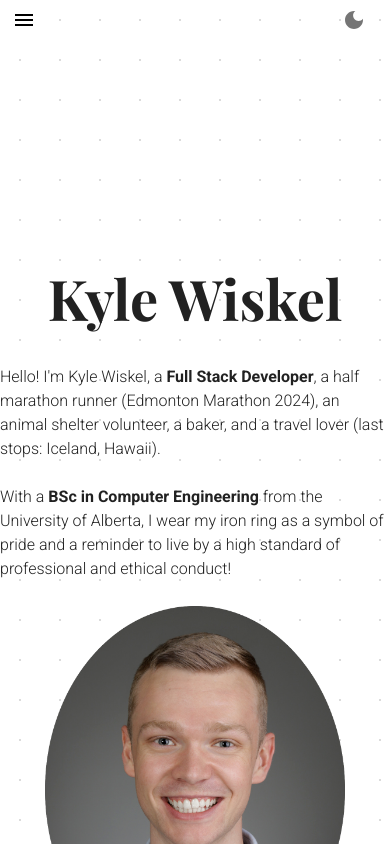
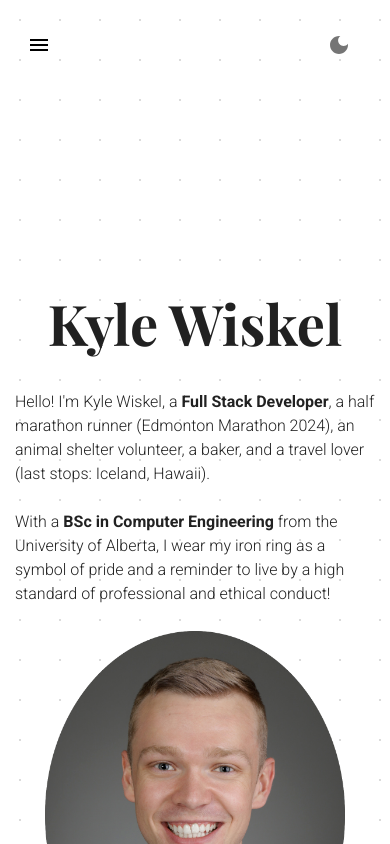
Before and after one commit to kwiskel/kylewiskel.dev, a Next.js app: page / in a window 390 px wide. Shown: the top 844 px of the page. Built offline with nearby package versions, Linux system fonts and the light colour scheme.

Commit message:
Background + responsiveness updates

```diff
--- a/app/page.tsx
+++ b/app/page.tsx
@@ -1,11 +1,12 @@
 'use client';
-import { Box, useTheme } from '@mui/material';
+import { Box, Collapse, useTheme } from '@mui/material';
 import NavigationBar from './ui/NavigationBar';
 import TitleSection from './ui/TitleSection';
 import ProjectsSection from './ui/ProjectsSection';
 import ContactSection from './ui/ContactSection';
 import WorkSection from './ui/WorkSection';
-import { useRef } from 'react';
+import { useRef, useState } from 'react';
+import { ExpandMore } from '@mui/icons-material';
 
 export default function Page() {
   const theme = useTheme();
@@ -14,23 +15,46 @@ export default function Page() {
   const workRef = useRef(null);
   const contactRef = useRef(null);
 
+  // const [showMore, setShowMore] = useState(false); // Controls expanded content
+
+  // const setCollapse = () => {
+  //   if (showMore) window.scrollTo({ top: 0, behavior: 'smooth' });
+  //   setShowMore(!showMore);
+  // };
+
   return (
+    <Box sx={{ display: 'flex', justifyContent: 'center' }}>
       <Box
         sx={{
-        backgroundColor: theme.palette.background.default,
-        backgroundImage: (theme) =>
-          theme.palette.mode === 'dark'
-            ? 'radial-gradient(circle, #ffffff26 1px, transparent 1px)'
-            : 'radial-gradient(circle, #12121226 1px, transparent 1px)',
-        backgroundSize: '40px 40px' /* Adjust for dot spacing */,
-        height: 'fit-content',
+          maxWidth: '1300px',
+          margin: {
+            xs: '25px 15px 50px 15px',
+            lg: '25px 100px 50px 100px',
+          },
         }}
       >
         <NavigationBar projectRef={projectRef} workRef={workRef} contactRef={contactRef} />
         <TitleSection />
+        {/* <ExpandMore
+          sx={{
+            display: 'block',
+            margin: 'auto',
+            fontSize: '50px',
+            color: theme.palette.text.primary,
+            cursor: 'pointer',
+            marginTop: '100px',
+            rotate: showMore ? '180deg' : '0deg',
+          }}
+          onClick={() => setCollapse()}
+        /> */}
+        <Collapse in={true} timeout={{ enter: 2000, exit: 0 }} sx={{ maxWidth: '100%' }}>
+          <>
             <ProjectsSection ref={projectRef} />
             <WorkSection ref={workRef} />
             <ContactSection ref={contactRef} />
+          </>
+        </Collapse>
+      </Box>
     </Box>
   );
 }
```
Lines whose indentation alone changed are shown as unchanged.
